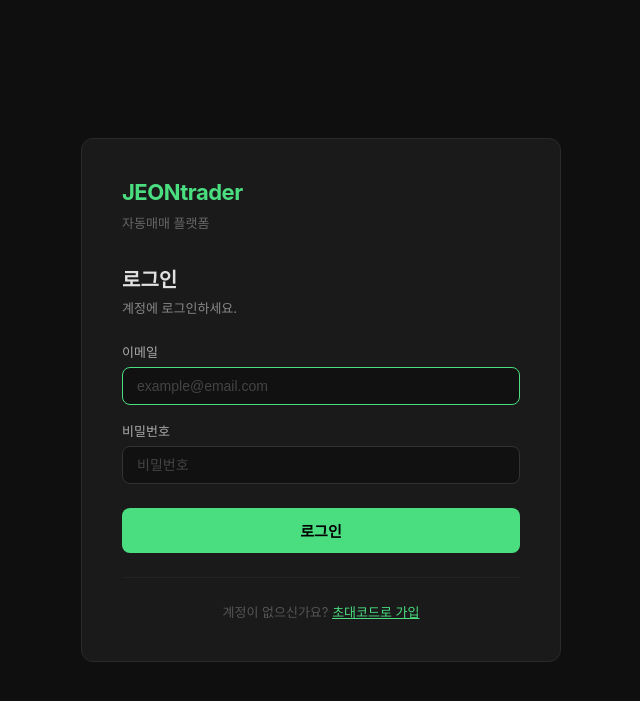
After one commit to DeanJun/jeontrader-v2, a FastAPI app: template templates/login.html in a window 1280 px wide. The commit adds this page. Shown: the top 701 px of the page, without its empty margins (319-959 px from the left). Run offline with FastAPI, Linux system fonts and the light colour scheme; the template is opened without the code that fills it, so the values that code supplies are empty; parts of the project's set-up code (start-up, migrations or seed data) failed here and were passed over.

Commit message:
로그인 페이지 추가, KIS 고객ID 필드 추가

```diff
--- a/app/models/user.py
+++ b/app/models/user.py
@@ -15,6 +15,7 @@ class User(Base):
 
     # KIS API
     kis_mode: Mapped[str] = mapped_column(String(10), default="paper")  # "paper" | "real"
+    kis_customer_id: Mapped[str | None] = mapped_column(String(50))
     kis_app_key: Mapped[str | None] = mapped_column(String(255))
     kis_app_secret: Mapped[str | None] = mapped_column(String(255))
     kis_account_no: Mapped[str | None] = mapped_column(String(50))
--- a/templates/kis_setup.html
+++ b/templates/kis_setup.html
@@ -25,6 +25,10 @@
         </select>
     </div>
     <div class="form-group">
+        <label>고객 ID</label>
+        <input type="text" name="kis_customer_id" placeholder="KIS 로그인 ID (예: hoho105)">
+    </div>
+    <div class="form-group">
         <label>App Key</label>
         <input type="text" name="kis_app_key" placeholder="KIS App Key">
     </div>
@@ -34,7 +38,7 @@
     </div>
     <div class="form-group">
         <label>계좌번호</label>
-        <input type="text" name="kis_account_no" placeholder="예: 12345678-01">
+        <input type="text" name="kis_account_no" placeholder="예: 69364171-01">
     </div>
     <button type="submit" class="btn">저장하고 계속</button>
 </form>
--- /dev/null
+++ b/templates/login.html
@@ -0,0 +1,28 @@
+{% extends "base.html" %}
+{% block title %}— 로그인{% endblock %}
+
+{% block content %}
+<h2>로그인</h2>
+<p class="desc">계정에 로그인하세요.</p>
+
+{% if error %}
+<div class="error">{{ error }}</div>
+{% endif %}
+
+<form method="post" action="/login">
+    <div class="form-group">
+        <label>이메일</label>
+        <input type="email" name="email" placeholder="example@email.com" autofocus>
+    </div>
+    <div class="form-group">
+        <label>비밀번호</label>
+        <input type="password" name="password" placeholder="비밀번호">
+    </div>
+    <button type="submit" class="btn">로그인</button>
+</form>
+
+<hr class="divider">
+<p style="text-align:center; font-size:13px; color:#555;">
+    계정이 없으신가요? <a href="/invite" style="color:#4ade80;">초대코드로 가입</a>
+</p>
+{% endblock %}
```
Also changed, not shown: app/web.py (+34 -1 lines).
